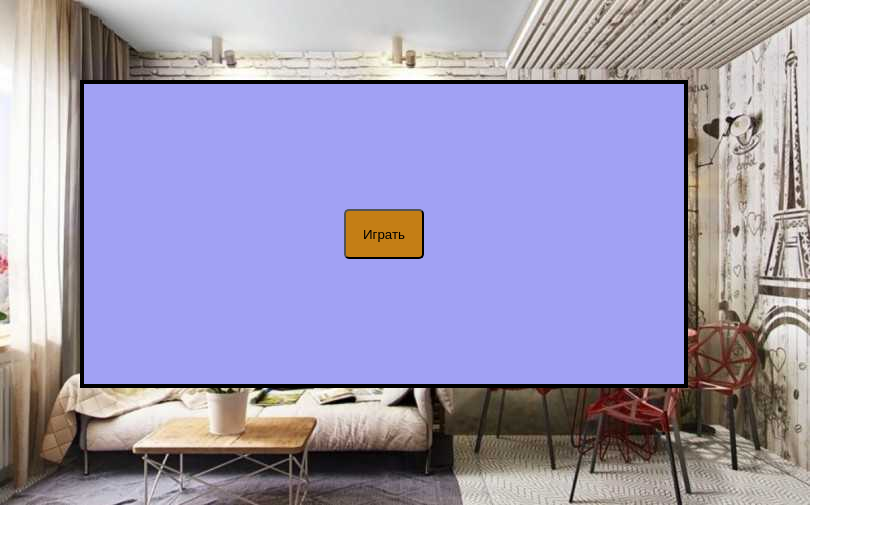
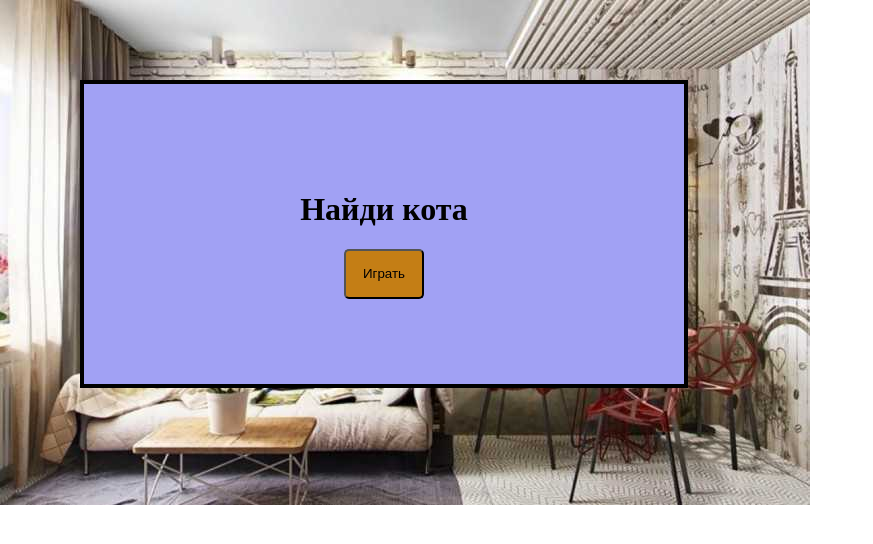
Before and after one commit to Evgeniy123987/games, a plain HTML site: page index.html in a window 1280 px wide. Shown: the top 544 px of the page, without its empty margins (0-873 px from the left). Drawn offline with Linux system fonts and the light colour scheme.

Commit message:
finish 1

```diff
--- a/index.html
+++ b/index.html
@@ -9,6 +9,7 @@
 </head>
 <body>
     <div class="start">
+        <h1 class="name">Найди кота</h1>
         <button class="button">Играть</button>
     </div>
     <div class="box_cat">
--- a/style.css
+++ b/style.css
@@ -20,6 +20,7 @@ body {
     display:flex;
     justify-content: center;
     align-items:center;
+    flex-direction:column;
     z-index: 1;
 }
 .button {
```
